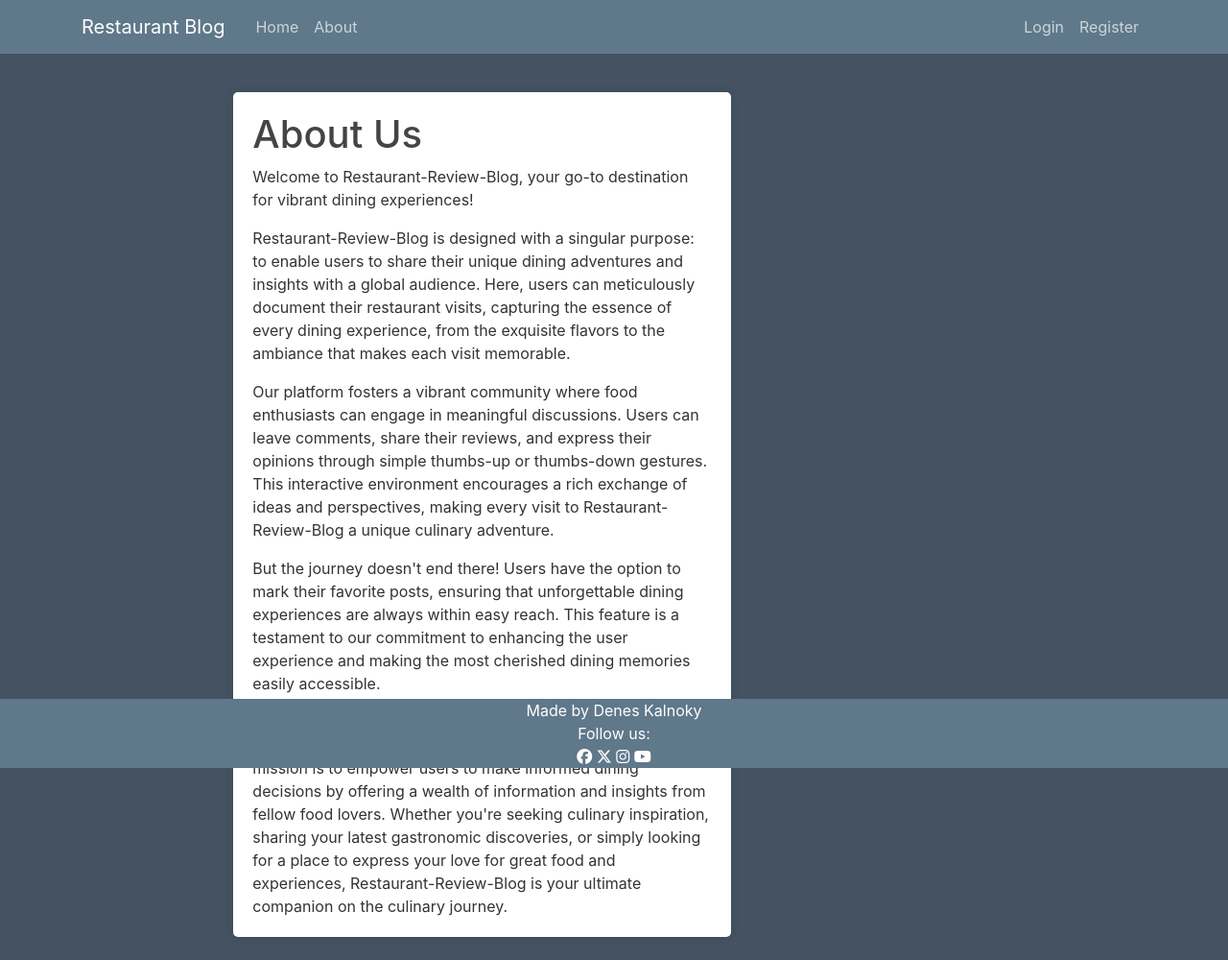
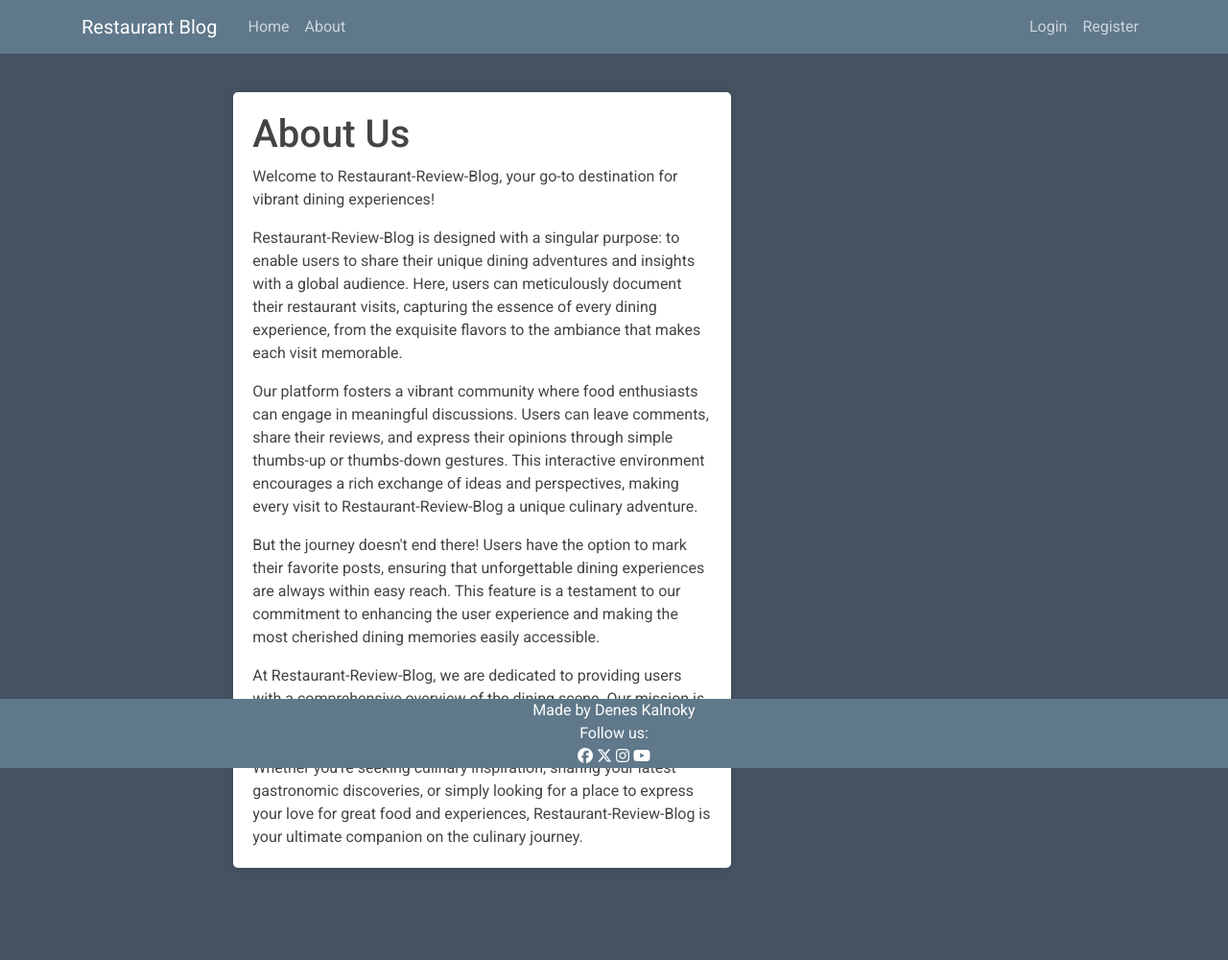
Before and after one commit to DFCMK/Blog, a Django app: page /about/ in a window 1280 px wide. Shown: the whole page at 96% size. After the commit the page ends 904 px from the top, so only its background shows below. Run offline with Django 4.2, Linux system fonts and the light colour scheme; parts of the project's set-up code (start-up, migrations or seed data) failed here and were passed over; some libraries are stand-ins or nearby versions.

Commit message:
added google fonts import

```diff
--- a/static/css/main.css
+++ b/static/css/main.css
@@ -1,8 +1,12 @@
 /*Based on Tutorial video3 min.36*/
+@import url('https://fonts.googleapis.com/css2?family=Roboto:ital,wght@0,100;0,300;0,400;0,500;0,700;0,900;1,100;1,300;1,400;1,500;1,700;1,900&display=swap');
+
 body {
-    background: #fafafa;
-    color: #333333;
+    color: #444444;
     margin-top: 5rem;
+    font-family: "Roboto", sans-serif;
+    font-weight: 400;
+    font-style: normal;
   }
 
   h1, h2, h3, h4, h5, h6 {
```
